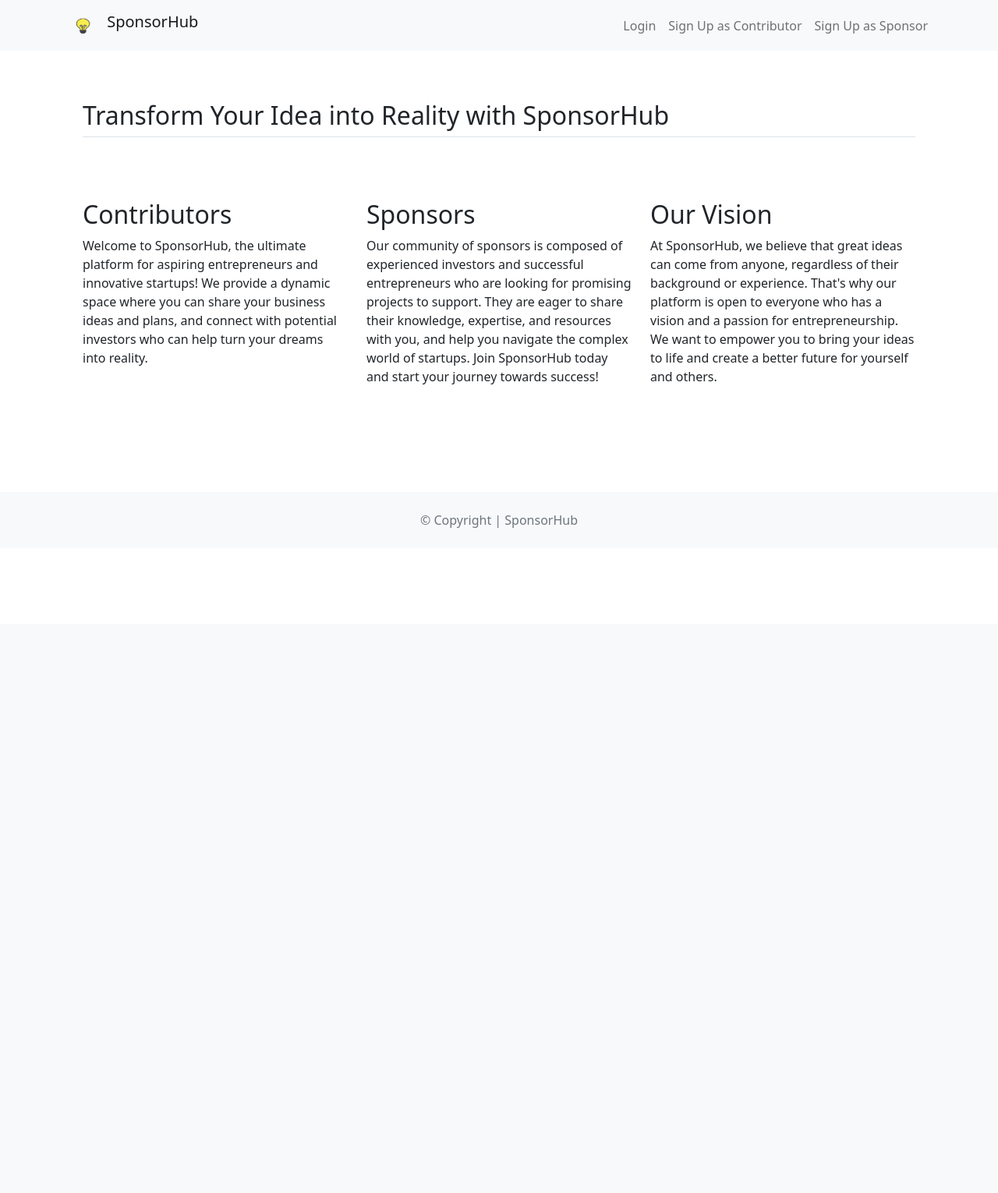
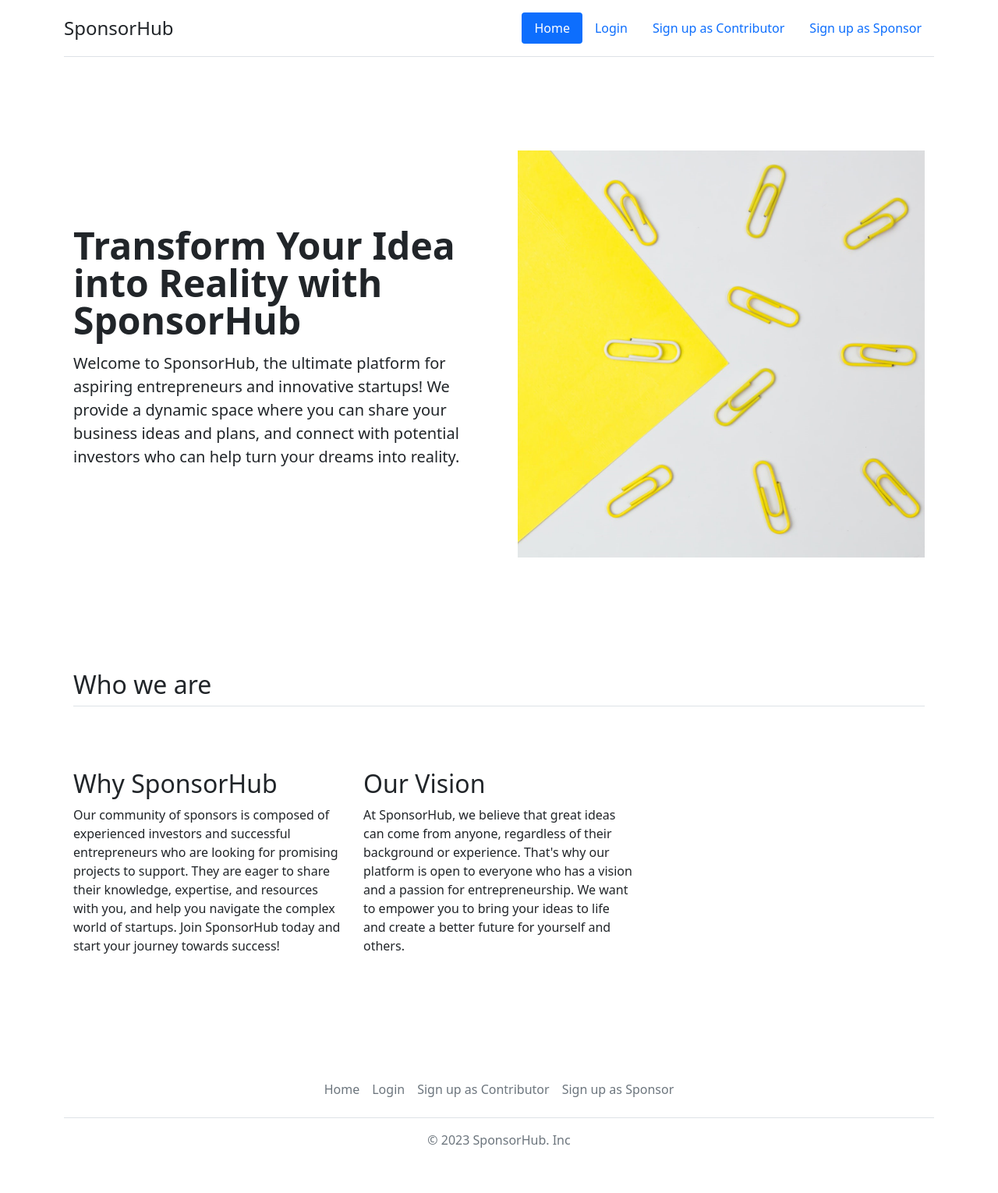
Before and after one commit to tate-aabb/sponsorhub, a Django app: page / in a window 1280 px wide. Shown: the whole page at 78% size. Before the commit the page ends 677 px from the top, so only its background shows below. Run offline with Django 4.2, Linux system fonts and the light colour scheme.

Commit message:
Changes in settings.py, urls.py, added app's urls.py, base, static files, homepage.html.
New "ForbesList" model added, in views.py forbes list scraper added.

Design changes in homepage.html, about block is added

Changes in Homepage design, base.html

```diff
--- a/sponsorhub/templates/homepage.html
+++ b/sponsorhub/templates/homepage.html
@@ -1,18 +1,24 @@
 {% extends 'base.html' %}
 {% block content %}
-<div class="container px-4 py-5" id="featured-3">
-    <h2 class="pb-2 border-bottom">Transform Your Idea into Reality with SponsorHub</h2>
+<div class="container col-xxl-8 px-4 py-5">
+    <div class="row flex-lg-row-reverse align-items-center g-5 py-5">
+      <div class="col-10 col-sm-8 col-lg-6">
+          {% load static %}
+        <img src="{% static 'images/About.jpg' %}" class="d-block mx-lg-auto img-fluid" alt="About SponsorHub" width="700" height="500" loading="lazy">
+      </div>
+      <div class="col-lg-6">
+        <h1 class="display-5 fw-bold lh-1 mb-3">Transform Your Idea into Reality with SponsorHub</h1>
+        <p class="lead">Welcome to SponsorHub, the ultimate platform for aspiring entrepreneurs and innovative startups! We provide a dynamic space where you can share your business ideas and plans, and connect with potential investors who can help turn your dreams into reality.</p>
+      </div>
+    </div>
+  </div>
+    <div class="container px-4 py-5" id="featured-3">
+    <h2 class="pb-2 border-bottom">Who we are</h2>
     <div class="row g-4 py-5 row-cols-1 row-cols-lg-3">
       <div class="feature col">
         <div class="feature-icon d-inline-flex align-items-center justify-content-center text-bg-primary bg-gradient fs-2 mb-3">
         </div>
-        <h3 class="fs-2">Contributors</h3>
-        <p>Welcome to SponsorHub, the ultimate platform for aspiring entrepreneurs and innovative startups! We provide a dynamic space where you can share your business ideas and plans, and connect with potential investors who can help turn your dreams into reality.</p>
-      </div>
-      <div class="feature col">
-        <div class="feature-icon d-inline-flex align-items-center justify-content-center text-bg-primary bg-gradient fs-2 mb-3">
-        </div>
-        <h3 class="fs-2">Sponsors</h3>
+        <h3 class="fs-2">Why SponsorHub</h3>
         <p>Our community of sponsors is composed of experienced investors and successful entrepreneurs who are looking for promising projects to support. They are eager to share their knowledge, expertise, and resources with you, and help you navigate the complex world of startups. Join SponsorHub today and start your journey towards success!</p>
       </div>
       <div class="feature col">
--- a/templates/base.html
+++ b/templates/base.html
@@ -12,49 +12,33 @@ bootstrap@5.1.1/dist/js/bootstrap.bundle.min.js"
     <meta name="viewport" content="width=device-width,
 initial-scale=1"/>
 </head>
-<body>
-<nav class="navbar navbar-expand-lg
-navbar-light bg-light mb-3">
-    <div class="container">
-        <a class="navbar-brand" href="{% url 'homepage' %}">
-            {% load static %}
-            <img src="{% static 'images/icon.png' %}"
-                 alt="" width="50" height="38"
-                 class="d-inline-block align-text-top"/>
-            SponsorHub
-        </a>
-        <button class="navbar-toggler" type="button"
-                data-bs-toggle="collapse"
-                data-bs-target="#navbarNavAltMarkup"
-                aria-controls="navbarNavAltMarkup"
-                aria-expanded="false"
-                aria-label="Toggle navigation">
-            <span class="navbar-toggler-icon"></span>
-        </button>
-        <div class="collapse navbar-collapse"
-             id="navbarNavAltMarkup">
-            <div class="navbar-nav ms-auto">
-                {% if user.is_authenticated %}
-                <a class="nav-link" href="#">
-                    Logout ({{ user.username }})
-                </a>
-                {% else %}
-                <a class="nav-link" href="#">Login</a>
-                <a class="nav-link" href="#">Sign Up as Contributor</a>
-                    <a class="nav-link" href="#">Sign Up as Sponsor</a>
-                {% endif %}
-            </div>
-        </div>
-    </div>
-</nav>
-<div class="container">
+  <div class="container">
+    <header class="d-flex flex-wrap justify-content-center py-3 mb-4 border-bottom">
+      <a href="/" class="d-flex align-items-center mb-3 mb-md-0 me-md-auto text-dark text-decoration-none">
+        <span class="fs-4">SponsorHub</span>
+      </a>
+
+      <ul class="nav nav-pills">
+        <li class="nav-item"><a href="#" class="nav-link active" aria-current="page">Home</a></li>
+        <li class="nav-item"><a href="#" class="nav-link">Login</a></li>
+        <li class="nav-item"><a href="#" class="nav-link">Sign up as Contributor</a></li>
+        <li class="nav-item"><a href="#" class="nav-link">Sign up as Sponsor</a></li>
+      </ul>
+    </header>
+  </div>
+
     {% block content %}
     {% endblock content %}
+
+<div class="container">
+  <footer class="py-3 my-4">
+    <ul class="nav justify-content-center border-bottom pb-3 mb-3">
+      <li class="nav-item"><a href="#" class="nav-link px-2 text-muted">Home</a></li>
+      <li class="nav-item"><a href="#" class="nav-link px-2 text-muted">Login</a></li>
+      <li class="nav-item"><a href="#" class="nav-link px-2 text-muted">Sign up as Contributor</a></li>
+      <li class="nav-item"><a href="#" class="nav-link px-2 text-muted">Sign up as Sponsor</a></li>
+    </ul>
+    <p class="text-center text-muted">&copy; 2023 SponsorHub. Inc</p>
+  </footer>
 </div>
-<footer class="text-center text-lg-start bg-light text-muted mt-4">
-    <div class="text-center p-4">
-        © Copyright | SponsorHub
-    </div>
-</footer>
-</body>
 </html>
```
Also changed, not shown: static/images/About.jpg (added), static/images/icon.png (deleted).
